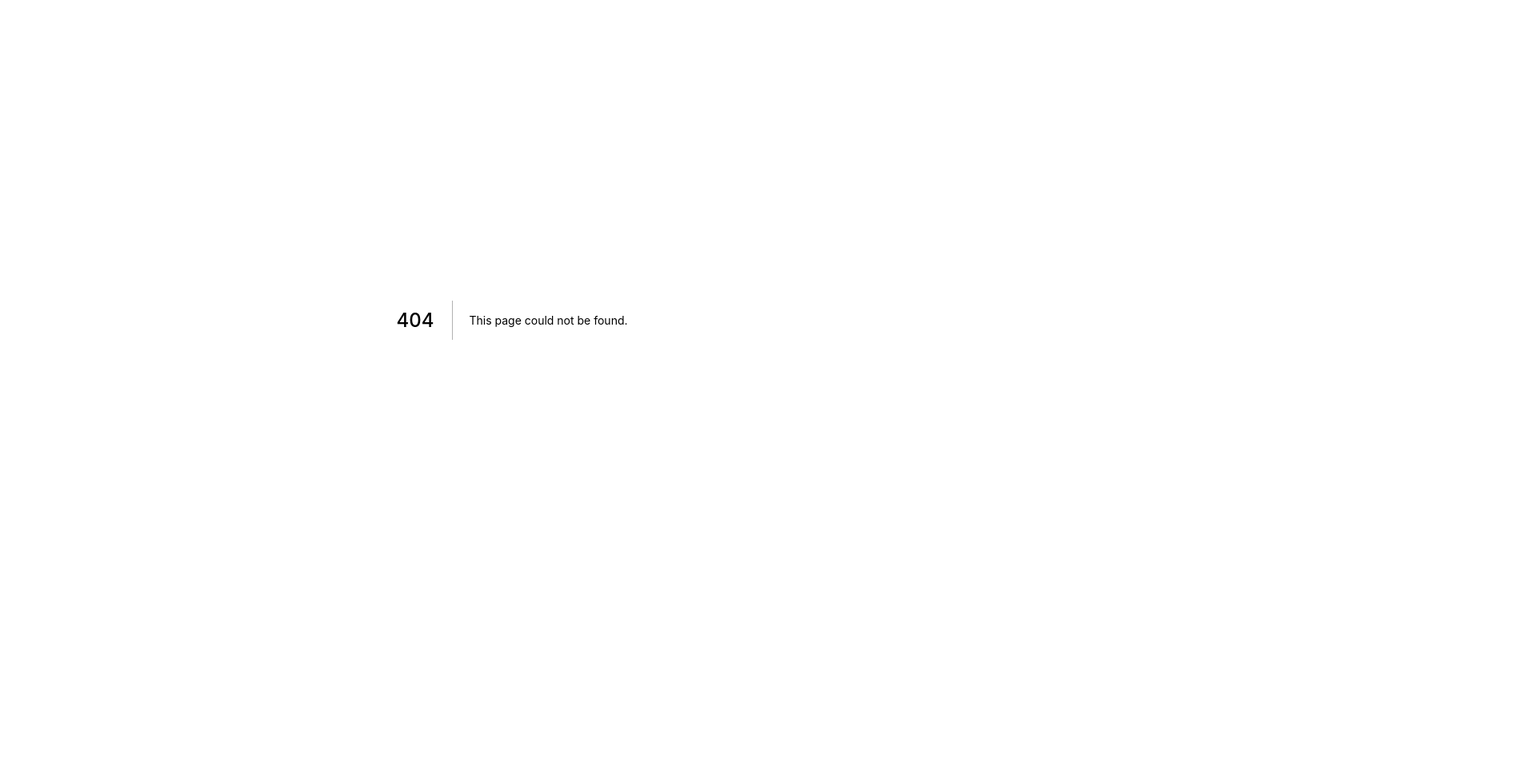
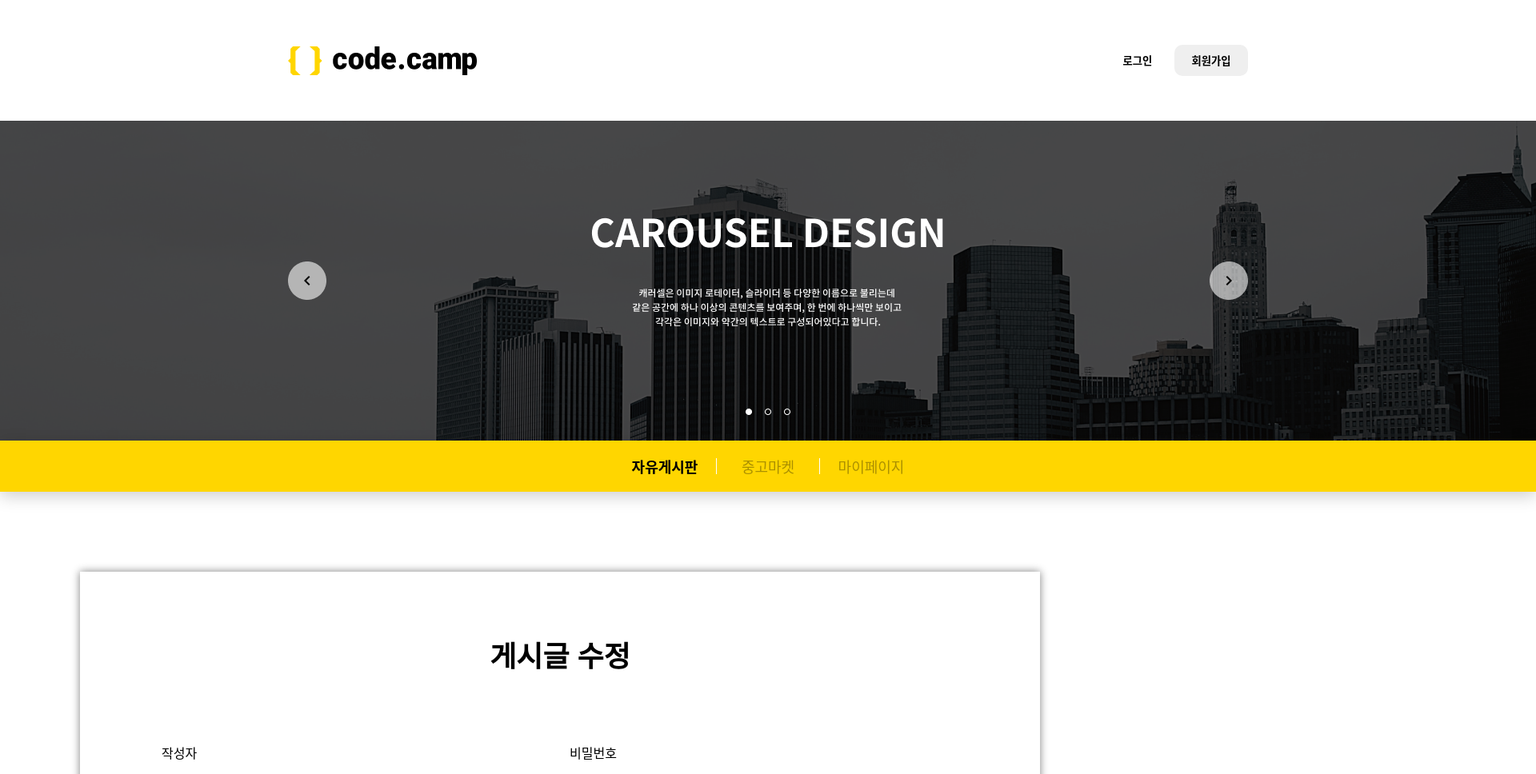
Before and after one commit to jjunohj/CC_FleaMarket, a Next.js app: page /boards/1/edit in a window 1280 px wide. Before the commit this address had no page. Shown: the top 968 px of the page at 80% size, 1920 px wide, since content can reach past the window. Before the commit the page ends 800 px from the top, so only its background shows below. Built offline with nearby package versions, Linux system fonts and the light colour scheme; no server answers.

Commit message:
Feat: 게시글 작성 컴포넌트 재사용 -> 수정 페이지 추가

```diff
--- /dev/null
+++ b/pages/boards/[boardId]/edit/index.js
@@ -0,0 +1,35 @@
+import BoardWrite from "../../../../src/components/units/board/write/BoardWrite.container";
+import GlobalStyle from "../../../../src/components/commons/global";
+import Header from "../../../../src/components/commons/header/Header.container";
+import { useRouter } from "next/router";
+import { useQuery, gql } from "@apollo/client";
+
+const FETCH_BOARD = gql`
+  query fetchBoard($boardId: ID!) {
+    fetchBoard(boardId: $boardId) {
+      _id
+      writer
+      title
+      contents
+      createdAt
+    }
+  }
+`;
+
+export default function BoardsEditPage() {
+  const router = useRouter();
+
+  const { data } = useQuery(FETCH_BOARD, {
+    variables: {
+      boardId: router.query.boardId,
+    },
+  });
+
+  return (
+    <>
+      <GlobalStyle />
+      <Header />
+      <BoardWrite isEdit={true} data={data} />
+    </>
+  );
+}
--- a/pages/boards/[boardId]/index.js
+++ b/pages/boards/[boardId]/index.js
@@ -1,7 +1,3 @@
-import { gql, useQuery } from "@apollo/client";
-import { useState } from "react";
-import { useRouter } from "next/router";
-
 import Header from "../../../src/components/commons/header/Header.container";
 import Comment from "../../../src/components/units/comment/Comment.container";
 import BoardDetail from "../../../src/components/units/board/detail/BoardDetail.container";
```
Also changed, not shown: pages/boards/new/index.js (+9 -1 lines), public/profile_image.png (deleted).
